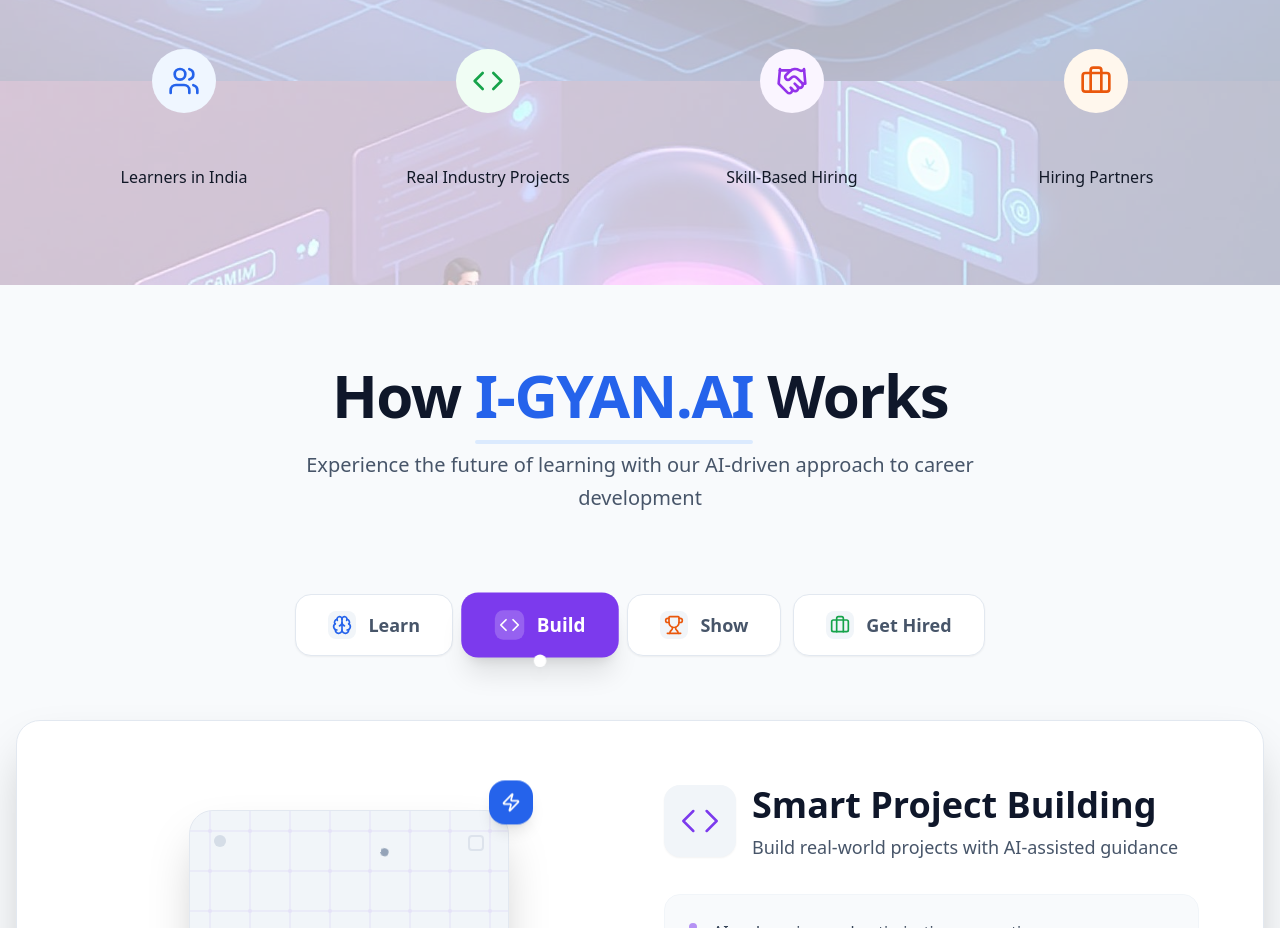
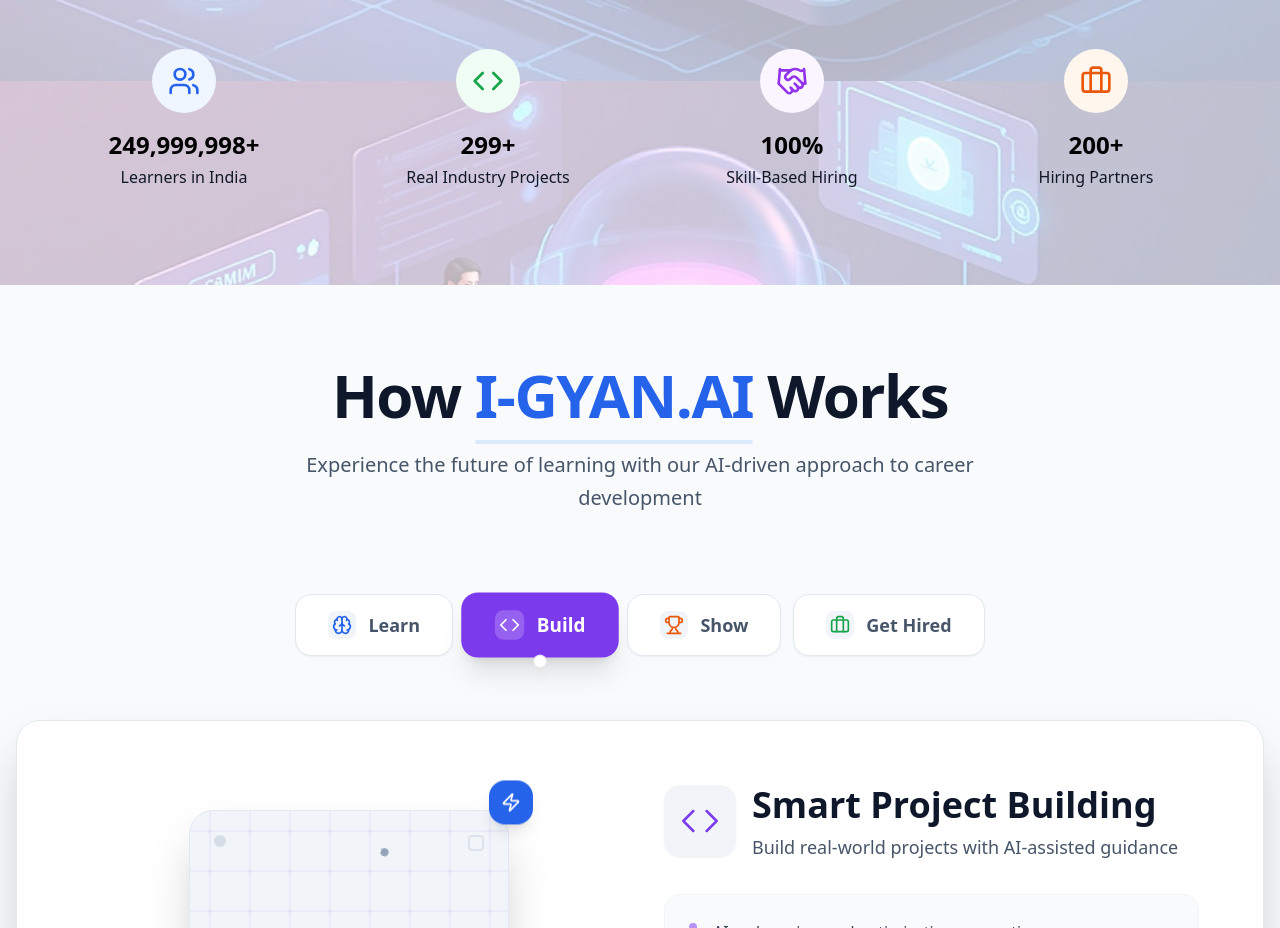
Before and after one commit to manojsingh00963/igyan, a React (Vite) app in the folder frontend/: page / in a window 1280 px wide. Shown: the part 800-1728 px from the top of the page. Built offline with nearby package versions, Linux system fonts and the light colour scheme.

Commit message:
stats part fixed

```diff
--- a/frontend/src/components/HeroSection/Stats.jsx
+++ b/frontend/src/components/HeroSection/Stats.jsx
@@ -4,7 +4,7 @@
 import { Users, Code, Handshake, Briefcase } from 'lucide-react';
 import { useInView } from 'react-intersection-observer';
 
-// Define the stats data in a clean, centralized array
+// Stats data array
 const statsData = [
   {
     icon: Users,
@@ -38,12 +38,7 @@
 ];
 
 const StatsGrid = () => {
-  const { ref, inView } = useInView({
-    triggerOnce: true, // Only trigger the animation once
-    threshold: 0.5,    // Trigger when 50% of the component is visible
-  });
-
-  // Animation variants for the cards
+  // Animation variants for cards
   const cardVariants = {
     hidden: { opacity: 0, y: 20 },
     visible: {
@@ -57,36 +52,31 @@
   };
 
   return (
-    <section className="  text-black">
+    <section className="text-black">
       <div className="container mx-auto px-4">
-        {/* Main Heading */}
-        {/* <div className="text-center mb-16">
-          <h2 className="text-3xl md:text-5xl font-extrabold text-gray-900 mb-4">
-            Our Impact, by the Numbers
-          </h2>
-          <p className="text-lg md:text-xl text-gray-600 max-w-2xl mx-auto">
-            See the scale of our community and the opportunities we create.
-          </p>
-        </div> */}
-
-        {/* Stats Grid */}
         <motion.div
-          ref={ref}
-          className=" grid grid-cols-1 sm:grid-cols-2 lg:grid-cols-4 gap-8 max-w-7xl mx-auto"
+          className="grid grid-cols-1 sm:grid-cols-2 lg:grid-cols-4 gap-8 max-w-7xl mx-auto"
           initial="hidden"
-          animate={inView ? "visible" : "hidden"}
+          animate="visible"
           variants={{
             visible: {
               transition: {
-                staggerChildren: 0.2,
+                staggerChildren: 0.2, // stagger animation
               },
             },
           }}
         >
-          {statsData.map((stat, index) => (
+          {statsData.map((stat, index) => {
+            const { ref, inView } = useInView({
+              triggerOnce: true,
+              threshold: 0.5,
+            });
+
+            return (
               <motion.div
                 key={index}
-              className="text-center p-8  text-black rounded-xl
+                ref={ref}
+                className="text-center p-8 text-black rounded-xl
                            transition-transform duration-300 hover:scale-105 group"
                 variants={cardVariants}
               >
@@ -96,23 +86,21 @@
                 >
                   <stat.icon size={32} />
                 </div>
-              <div className={` text-black text-2xl font-extrabold mb-1
-                               bg-clip-text text-transparent bg-gradient-to-r ${stat.color} to-current`}>
+                <div className="text-2xl font-extrabold mb-1">
                   <CountUp
                     start={0}
-                  end={stat.value}
-                  duration={2}
+                    end={inView ? stat.value : 0}
+                    duration={8}
                     separator=","
                     suffix={stat.isPercentage ? "%" : "+"}
-                  enableScrollSpy={true} // Triggers the animation on scroll
-                  scrollSpyOnce={true}
                   />
                 </div>
                 <div className="text-sm md:text-base text-gray-900">
                   {stat.label}
                 </div>
               </motion.div>
-          ))}
+            );
+          })}
         </motion.div>
       </div>
     </section>
```
Lines whose indentation alone changed are shown as unchanged.
